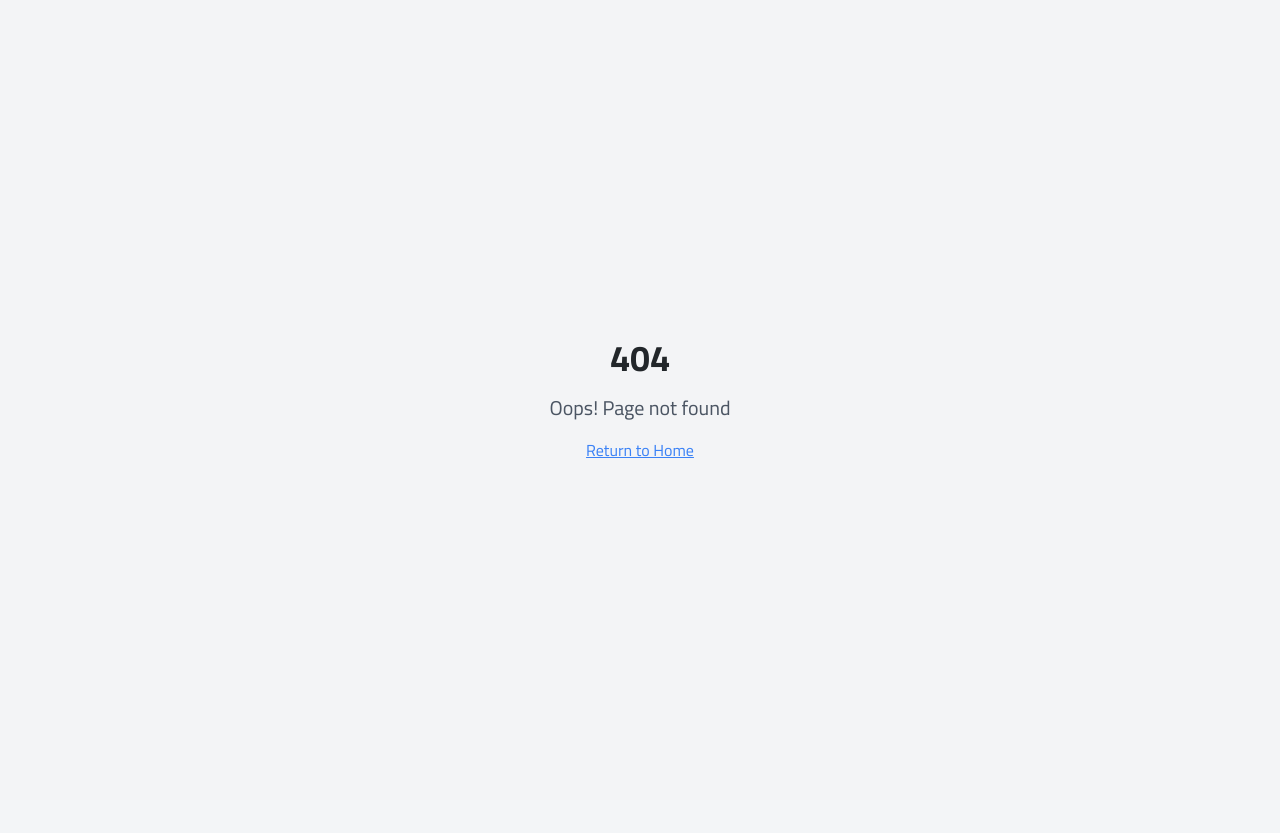
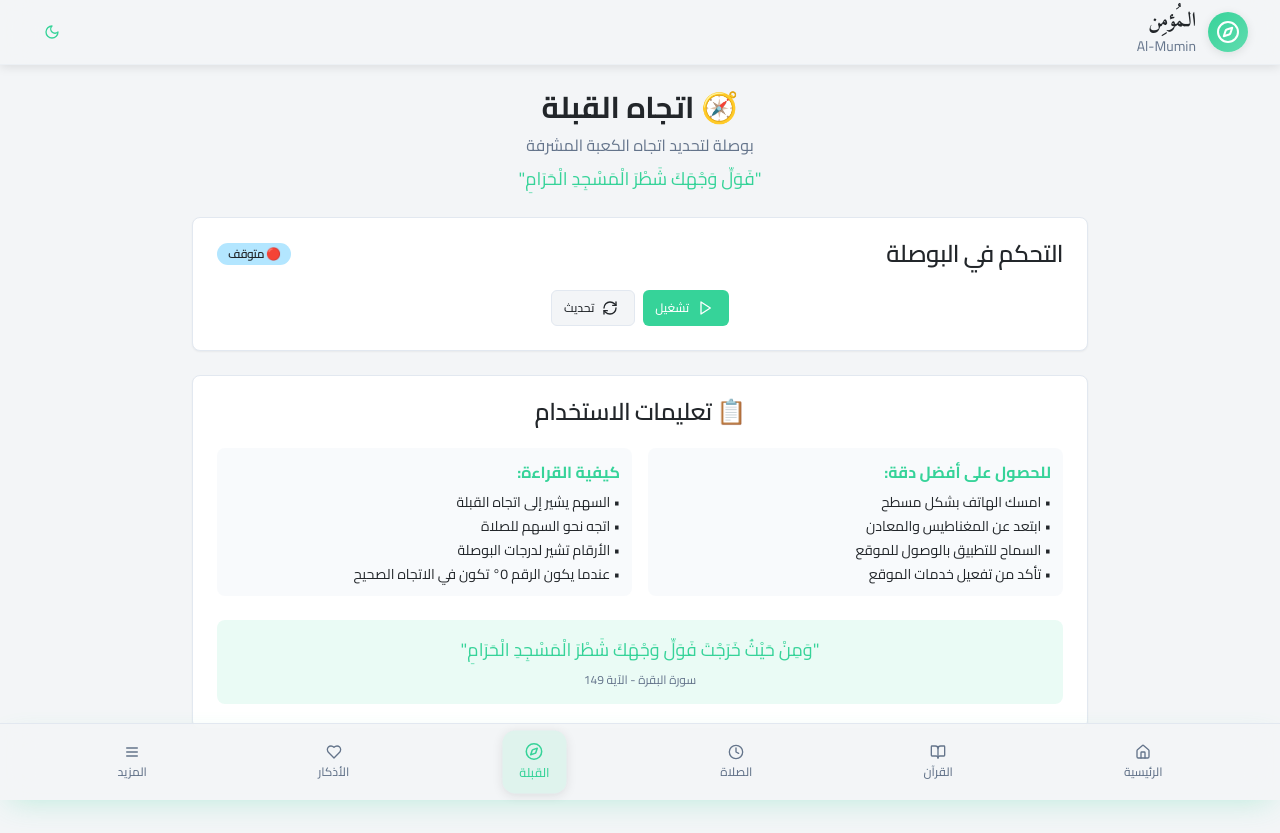
Before and after one commit to imadooze/al-mumin-daily-guidanc, a React (Vite) app: page /qibla in a window 1280 px wide. Before the commit this address had no page. Before the commit the page ends 800 px from the top, so only its background shows below. Built offline with nearby package versions, Linux system fonts and the light colour scheme.

Commit message:
feat: Restore and isolate Qibla feature

```diff
--- a/src/App.tsx
+++ b/src/App.tsx
@@ -4,6 +4,7 @@ import { TooltipProvider } from "@/components/ui/tooltip";
 import { QueryClient, QueryClientProvider } from "@tanstack/react-query";
 import { BrowserRouter, Routes, Route } from "react-router-dom";
 import Index from "./pages/Index";
+import Qibla from "./pages/Qibla";
 import NotFound from "./pages/NotFound";
 
 const queryClient = new QueryClient();
@@ -16,6 +17,7 @@ const App = () => (
       <BrowserRouter>
         <Routes>
           <Route path="/" element={<Index />} />
+          <Route path="/qibla" element={<Qibla />} />
           {/* ADD ALL CUSTOM ROUTES ABOVE THE CATCH-ALL "*" ROUTE */}
           <Route path="*" element={<NotFound />} />
         </Routes>
--- a/src/components/Layout.tsx
+++ b/src/components/Layout.tsx
@@ -1,4 +1,5 @@
 import { useState, useEffect } from 'react';
+import { useNavigate, useLocation } from 'react-router-dom';
 import { Button } from '@/components/ui/button';
 import { Moon, Sun, Home, BookOpen, Clock, Compass, Heart, Menu } from 'lucide-react';
 import { useTranslations } from '@/lib/translations';
@@ -10,6 +11,8 @@ interface LayoutProps {
 }
 
 export default function Layout({ children, currentPage = 'home', onPageChange }: LayoutProps) {
+  const navigate = useNavigate();
+  const location = useLocation();
   const [darkMode, setDarkMode] = useState(() => {
     const saved = localStorage.getItem('dark-mode');
     return saved ? JSON.parse(saved) : false;
@@ -35,6 +38,7 @@ export default function Layout({ children, currentPage = 'home', onPageChange }:
     { id: 'home', label: t.home, icon: Home },
     { id: 'quran', label: t.quran, icon: BookOpen },
     { id: 'prayer-times', label: t.prayer, icon: Clock },
+    { id: 'qibla', label: 'القبلة', icon: Compass },
     { id: 'azkar', label: t.azkar, icon: Heart },
     { id: 'more', label: t.more, icon: Menu },
   ];
@@ -65,9 +69,19 @@ export default function Layout({ children, currentPage = 'home', onPageChange }:
   }, []);
 
   const handleNavClick = (pageId: string) => {
-    if (onPageChange) {
+    if (pageId === 'qibla') {
+      navigate('/qibla');
+    } else if (pageId === 'home') {
+      navigate('/');
+    } else if (onPageChange) {
       onPageChange(pageId);
     }
+  };
+
+  // تحديد الصفحة الحالية بناءً على المسار
+  const getCurrentPage = () => {
+    if (location.pathname === '/qibla') return 'qibla';
+    return currentPage;
   };
 
   return (
@@ -116,17 +130,17 @@ export default function Layout({ children, currentPage = 'home', onPageChange }:
                 key={item.id}
                 variant="ghost"
                 className={`flex flex-col items-center gap-1 h-auto py-3 px-4 rounded-xl transition-all duration-300 ${
-                  currentPage === item.id
+                  getCurrentPage() === item.id
                     ? 'text-primary bg-primary/10 scale-105 shadow-islamic-soft'
                     : 'text-muted-foreground hover:text-foreground hover:bg-muted/50 hover:scale-105'
                 }`}
                 onClick={() => handleNavClick(item.id)}
               >
                 <item.icon className={`h-5 w-5 transition-all duration-300 ${
-                  currentPage === item.id ? 'text-primary scale-110' : ''
+                  getCurrentPage() === item.id ? 'text-primary scale-110' : ''
                 }`} />
                 <span className={`text-xs font-medium font-arabic transition-all duration-300 ${
-                  currentPage === item.id ? 'font-bold' : ''
+                  getCurrentPage() === item.id ? 'font-bold' : ''
                 }`}>
                   {item.label}
                 </span>
--- a/src/pages/Index.tsx
+++ b/src/pages/Index.tsx
@@ -1,10 +1,11 @@
 import { useState } from 'react';
+import { useNavigate } from 'react-router-dom';
 import Layout from '@/components/Layout';
 import HomePage from '@/components/HomePage';
 import AzkarPage from '@/components/AzkarPage';
 import TasbeehPage from '@/components/TasbeehPage';
 import NamesPage from '@/components/NamesPage';
-import QiblaPage from '@/components/QiblaPage';
+
 import QuranPage from '@/components/QuranPage';
 import DuasPage from '@/components/DuasPage';
 import HadithPage from '@/components/HadithPage';
@@ -15,42 +16,49 @@ import IslamicEducationPage from '@/components/IslamicEducationPage';
 
 const Index = () => {
   const [currentPage, setCurrentPage] = useState('home');
+  const navigate = useNavigate();
+
+  const handlePageChange = (page: string) => {
+    if (page === 'qibla') {
+      navigate('/qibla');
+    } else {
+      setCurrentPage(page);
+    }
+  };
 
   const renderPage = () => {
     switch (currentPage) {
       case 'home':
-        return <HomePage onPageChange={setCurrentPage} />;
+        return <HomePage onPageChange={handlePageChange} />;
       case 'quran':
-        return <QuranPage onPageChange={setCurrentPage} />;
+        return <QuranPage onPageChange={handlePageChange} />;
       case 'prayer-times':
-        return <PrayerTimesPage onPageChange={setCurrentPage} />;
+        return <PrayerTimesPage onPageChange={handlePageChange} />;
       case 'azkar':
-        return <AzkarPage onPageChange={setCurrentPage} />;
+        return <AzkarPage onPageChange={handlePageChange} />;
       case 'more':
-        return <MorePage onPageChange={setCurrentPage} />;
+        return <MorePage onPageChange={handlePageChange} />;
       case 'tasbeeh':
-        return <TasbeehPage onPageChange={setCurrentPage} />;
+        return <TasbeehPage onPageChange={handlePageChange} />;
       case 'names':
-        return <NamesPage onPageChange={setCurrentPage} />;
-      case 'qibla':
-        return <QiblaPage onPageChange={setCurrentPage} />;
+        return <NamesPage onPageChange={handlePageChange} />;
       case 'duas':
-        return <DuasPage onPageChange={setCurrentPage} />;
+        return <DuasPage onPageChange={handlePageChange} />;
       case 'hadith':
-        return <HadithPage onPageChange={setCurrentPage} />;
+        return <HadithPage onPageChange={handlePageChange} />;
       case 'settings':
-        return <SettingsPage onPageChange={setCurrentPage} />;
+        return <SettingsPage onPageChange={handlePageChange} />;
       case 'hijri-calendar':
-        return <IslamicEducationPage onPageChange={setCurrentPage} />;
+        return <IslamicEducationPage onPageChange={handlePageChange} />;
       case 'learning':
-        return <IslamicEducationPage onPageChange={setCurrentPage} />;
+        return <IslamicEducationPage onPageChange={handlePageChange} />;
       default:
-        return <HomePage onPageChange={setCurrentPage} />;
+        return <HomePage onPageChange={handlePageChange} />;
     }
   };
 
   return (
-    <Layout currentPage={currentPage} onPageChange={setCurrentPage}>
+    <Layout currentPage={currentPage} onPageChange={handlePageChange}>
       {renderPage()}
     </Layout>
   );
--- /dev/null
+++ b/src/pages/Qibla.tsx
@@ -0,0 +1,10 @@
+import Layout from '@/components/Layout';
+import QiblaPage from '@/components/QiblaPage';
+
+export default function Qibla() {
+  return (
+    <Layout currentPage="qibla">
+      <QiblaPage />
+    </Layout>
+  );
+}
```
